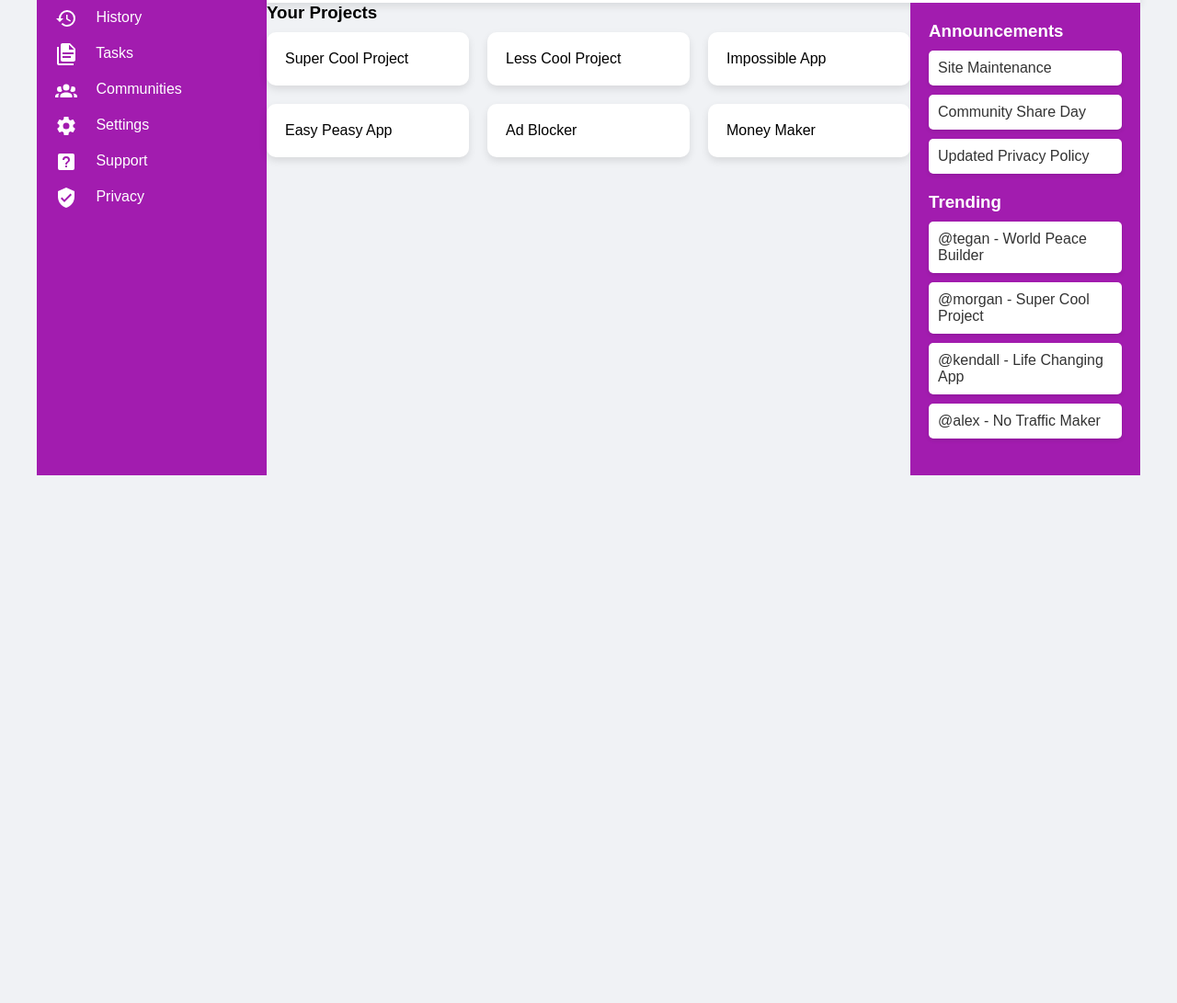
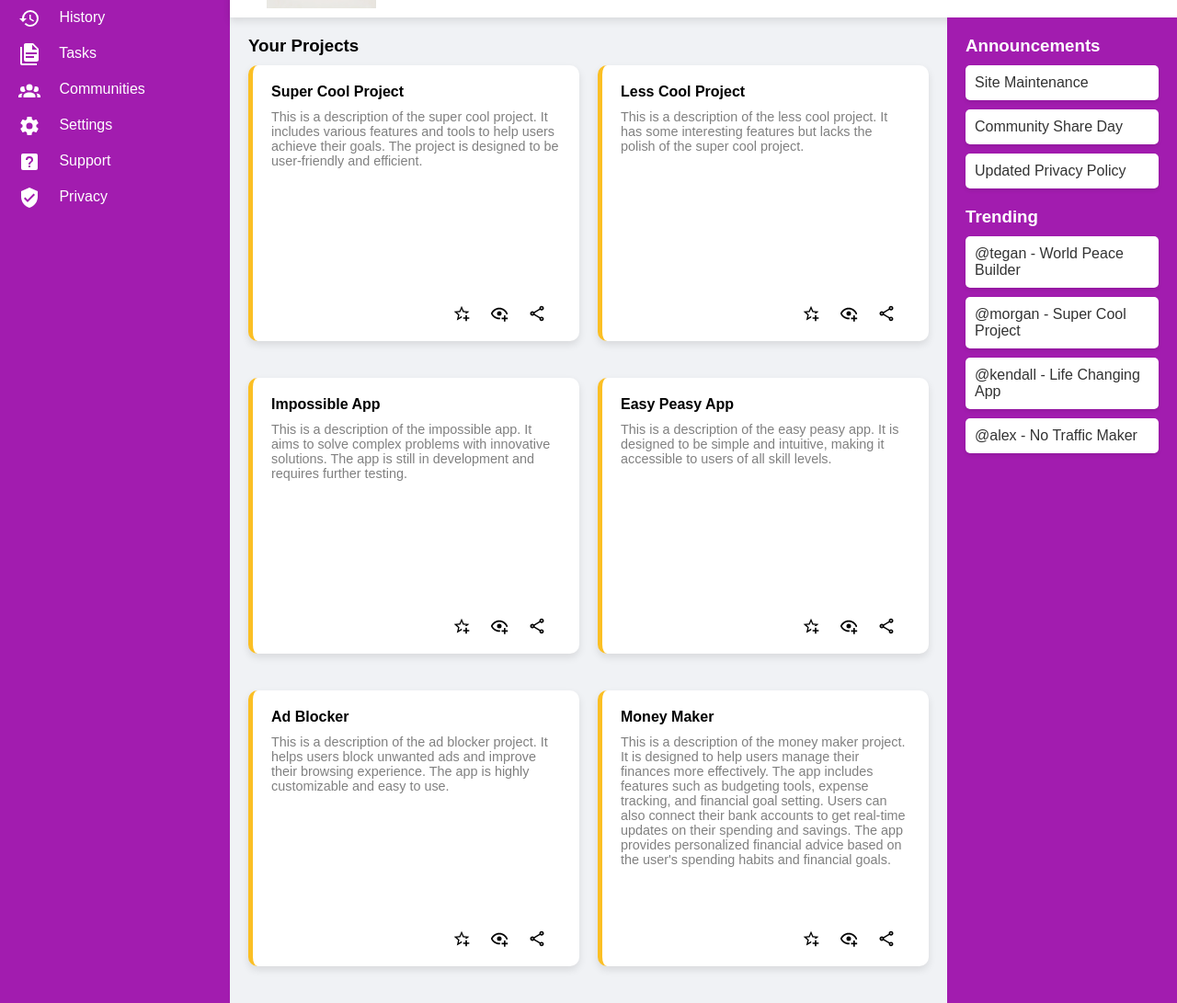
Before and after one commit to jtanman/admin-dashboard-TOP, a plain HTML site: page index.html in a window 1280 px wide. Shown: the part 185-1276 px from the top of the page at 92% size. Before the commit the page ends 800 px from the top, so only its background shows below. Drawn offline with Linux system fonts and the light colour scheme.

Commit message:
Create the layout for the projects section with cards, content, buttons, styling, etc.

```diff
--- a/css/style.css
+++ b/css/style.css
@@ -13,6 +13,7 @@ body {
     display: flex;
     justify-content: center;
     background-color: #f0f2f5;
+    margin: 0; /* Remove default margin */
 }
 
 .container {
@@ -20,16 +21,17 @@ body {
     grid-template-columns: 250px 1fr 250px;
     grid-template-rows: 1fr auto;
     width: 100%;
-    max-width: 1200px;
+    max-width: 100%; /* Allow the container to take full width */
 }
 
 .sidebar {
     grid-column: 1 / 2;
     grid-row: 1 / -1;
+    padding: 0; /* Remove any padding */
 }
 
 .header {
-    grid-column: 2 / -1;
+    grid-column: 2 / 4;
     grid-row: 1 / 2;
     display: grid;
     grid-template-columns: 2fr 1fr;
@@ -44,11 +46,22 @@ body {
 .projects {
     grid-column: 2 / 3;
     grid-row: 2 / 3;
+    padding: 20px;
+    width: 100%; /* Ensure it takes full width of the container */
+    max-width: 1200px; /* Set a maximum width */
+    margin: 0 auto; /* Center the section */
+}
+
+@media (min-width: 1200px) {
+    .projects {
+        max-width: 100%; /* Allow it to grow beyond 1200px on larger screens */
+    }
 }
 
 .sidebar-right {
     grid-column: 3 / 4;
     grid-row: 2 / 3;
+    padding: 0; /* Remove any padding */
 }
 
 .sidebar,
@@ -157,15 +170,48 @@ body {
 
 .project-cards {
     display: grid;
-    grid-template-columns: repeat(auto-fill, minmax(200px, 1fr));
+    grid-template-columns: repeat(auto-fill, minmax(300px, 1fr));
     gap: 20px;
 }
 
 .card {
+    background-color: #ffffff;
     padding: 20px;
-    background-color: #ffffff;
-    border-radius: 10px;
-    box-shadow: 0 4px 8px rgba(0, 0, 0, 0.1);
+    border-radius: 10px; /* Makes the card rounded */
+    box-shadow: 0 4px 8px rgba(0, 0, 0, 0.1); /* Adds a box shadow */
+    border-left: 5px solid #fbbf24; /* Adds a yellow line on the left side */
+    margin-bottom: 20px; /* Adds some space between cards */
+    display: flex;
+    flex-direction: column;
+    justify-content: space-between;
+    height: 300px; /* Set a fixed height to accommodate the largest text description */
+}
+
+.card h4 {
+    margin-top: 0;
+}
+
+.card p {
+    margin: 10px 0;
+    font-size: 0.9em; /* Makes the font smaller */
+    color: grey; /* Sets the text color to grey */
+    flex-grow: 1; /* Allows the paragraph to grow and fill available space */
+}
+
+.card-icons {
+    display: flex;
+    justify-content: flex-end; /* Justify buttons to the right */
+    gap: 5px; /* Reduce the gap between buttons */
+    margin-top: 10px;
+}
+
+.card-icons a {
+    display: inline-block;
+}
+
+.card-icons img.icon {
+    width: 20px; /* Make the icons smaller */
+    height: 20px; /* Make the icons smaller */
 }
 
 .sidebar-right .announcements,
--- a/index.html
+++ b/index.html
@@ -81,12 +81,60 @@
         <section class="projects">
             <h3>Your Projects</h3>
             <div class="project-cards">
-                <div class="card">Super Cool Project</div>
-                <div class="card">Less Cool Project</div>
-                <div class="card">Impossible App</div>
-                <div class="card">Easy Peasy App</div>
-                <div class="card">Ad Blocker</div>
-                <div class="card">Money Maker</div>
+                <div class="card">
+                    <h4>Super Cool Project</h4>
+                    <p>This is a description of the super cool project. It includes various features and tools to help users achieve their goals. The project is designed to be user-friendly and efficient.</p>
+                    <div class="card-icons">
+                        <a href="#"><img class="icon" src="assets/icons/star-plus-outline.svg" alt="Link 1"></a>
+                        <a href="#"><img class="icon" src="assets/icons/eye-plus-outline.svg" alt="Link 2"></a>
+                        <a href="#"><img class="icon" src="assets/icons/share-variant-outline.svg" alt="Link 3"></a>
+                    </div>
+                </div>
+                <div class="card">
+                    <h4>Less Cool Project</h4>
+                    <p>This is a description of the less cool project. It has some interesting features but lacks the polish of the super cool project.</p>
+                    <div class="card-icons">
+                        <a href="#"><img class="icon" src="assets/icons/star-plus-outline.svg" alt="Link 1"></a>
+                        <a href="#"><img class="icon" src="assets/icons/eye-plus-outline.svg" alt="Link 2"></a>
+                        <a href="#"><img class="icon" src="assets/icons/share-variant-outline.svg" alt="Link 3"></a>
+                    </div>
+                </div>
+                <div class="card">
+                    <h4>Impossible App</h4>
+                    <p>This is a description of the impossible app. It aims to solve complex problems with innovative solutions. The app is still in development and requires further testing.</p>
+                    <div class="card-icons">
+                        <a href="#"><img class="icon" src="assets/icons/star-plus-outline.svg" alt="Link 1"></a>
+                        <a href="#"><img class="icon" src="assets/icons/eye-plus-outline.svg" alt="Link 2"></a>
+                        <a href="#"><img class="icon" src="assets/icons/share-variant-outline.svg" alt="Link 3"></a>
+                    </div>
+                </div>
+                <div class="card">
+                    <h4>Easy Peasy App</h4>
+                    <p>This is a description of the easy peasy app. It is designed to be simple and intuitive, making it accessible to users of all skill levels.</p>
+                    <div class="card-icons">
+                        <a href="#"><img class="icon" src="assets/icons/star-plus-outline.svg" alt="Link 1"></a>
+                        <a href="#"><img class="icon" src="assets/icons/eye-plus-outline.svg" alt="Link 2"></a>
+                        <a href="#"><img class="icon" src="assets/icons/share-variant-outline.svg" alt="Link 3"></a>
+                    </div>
+                </div>
+                <div class="card">
+                    <h4>Ad Blocker</h4>
+                    <p>This is a description of the ad blocker project. It helps users block unwanted ads and improve their browsing experience. The app is highly customizable and easy to use.</p>
+                    <div class="card-icons">
+                        <a href="#"><img class="icon" src="assets/icons/star-plus-outline.svg" alt="Link 1"></a>
+                        <a href="#"><img class="icon" src="assets/icons/eye-plus-outline.svg" alt="Link 2"></a>
+                        <a href="#"><img class="icon" src="assets/icons/share-variant-outline.svg" alt="Link 3"></a>
+                    </div>
+                </div>
+                <div class="card">
+                    <h4>Money Maker</h4>
+                    <p>This is a description of the money maker project. It is designed to help users manage their finances more effectively. The app includes features such as budgeting tools, expense tracking, and financial goal setting. Users can also connect their bank accounts to get real-time updates on their spending and savings. The app provides personalized financial advice based on the user's spending habits and financial goals.</p>
+                    <div class="card-icons">
+                        <a href="#"><img class="icon" src="assets/icons/star-plus-outline.svg" alt="Link 1"></a>
+                        <a href="#"><img class="icon" src="assets/icons/eye-plus-outline.svg" alt="Link 2"></a>
+                        <a href="#"><img class="icon" src="assets/icons/share-variant-outline.svg" alt="Link 3"></a>
+                    </div>
+                </div>
             </div>
         </section>
 
```
Also changed, not shown: assets/icons/share-variant-outline.svg (added), assets/icons/star-plus-outline.svg (added).
